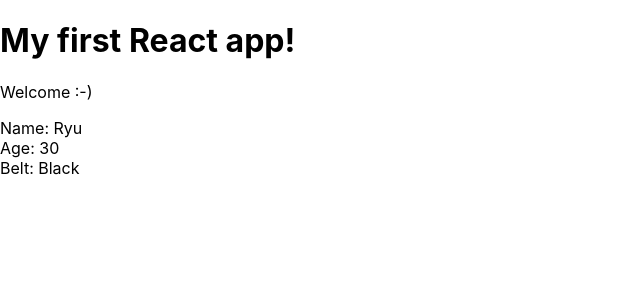
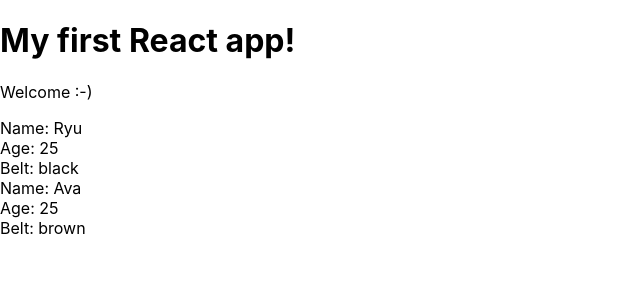
Before and after one commit to avacallery/react-apps, a React (Create React App) app in the folder myapp/: page / in a window 1280 px wide. Shown: the top 300 px of the page, without its empty margins (0-640 px from the left). Built offline with nearby package versions, Linux system fonts and the light colour scheme.

Commit message:
props in components

```diff
--- a/myapp/src/App.js
+++ b/myapp/src/App.js
@@ -2,13 +2,15 @@
 import Ninjas from './Ninjas';
 
 //root component that sits at the top of the tree
+//parent component
 class App extends Component {
   render() {
     return (
       <div className="App">
         <h1>My first React app!</h1>
         <p>Welcome :-)</p>
-        <Ninjas />
+        <Ninjas name="Ryu" age="25" belt="black"/>
+        <Ninjas name="Ava" age="25" belt="brown"/>
       </div>
     );
   }
--- a/myapp/src/Ninjas.js
+++ b/myapp/src/Ninjas.js
@@ -1,12 +1,15 @@
 import React, { Component } from 'react';
 
+//child component
 class Ninjas extends Component {
     render() {
+        // console.log(this.props)
+        const { name, age, belt } = this.props;
         return(
             <div className="ninja">
-                <div>Name: Ryu</div>
-                <div>Age: 30</div>
-                <div>Belt: Black</div>
+                <div>Name: { name }</div>
+                <div>Age: { age }</div>
+                <div>Belt: { belt }</div>
             </div>
         )
     }
```
Also changed, not shown: 1 other file (tests, documents, lock files or other folders).
